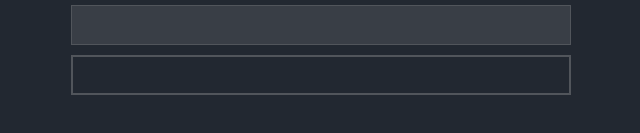
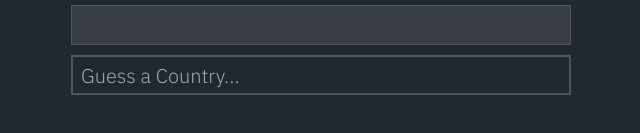
Before and after one commit to domlwood/worldle-clone, an Angular app: page / in a window 1280 px wide. Shown: the part 481-614 px from the top of the page, without its empty margins (319-959 px from the left). Built offline with nearby package versions, Linux system fonts and the light colour scheme.

Commit message:
feat: placeholder text

```diff
--- a/src/app/main/components/guess-box/guess-box.component.html
+++ b/src/app/main/components/guess-box/guess-box.component.html
@@ -3,6 +3,7 @@
     <input
       type="text"
       class="guess-box"
+      placeholder="Guess a Country..."
       #Guess
       (keydown.enter)="sendGuessToParent(Guess.value); Guess.value = ''"
       matInput
--- a/src/app/main/components/guess-box/guess-box.component.scss
+++ b/src/app/main/components/guess-box/guess-box.component.scss
@@ -7,6 +7,9 @@
   font-size: 20px;
   font-family: IBMPlexLight;
   padding: .5rem;
+  &::placeholder {
+    color: rgba(255, 255, 255, 0.586);
+  }
 }
 
 .full-width {
```
